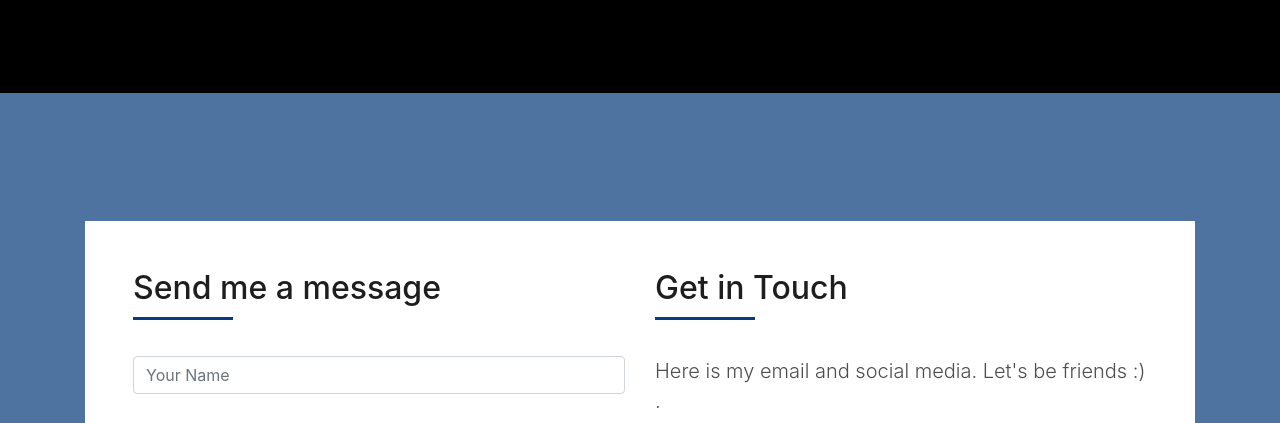
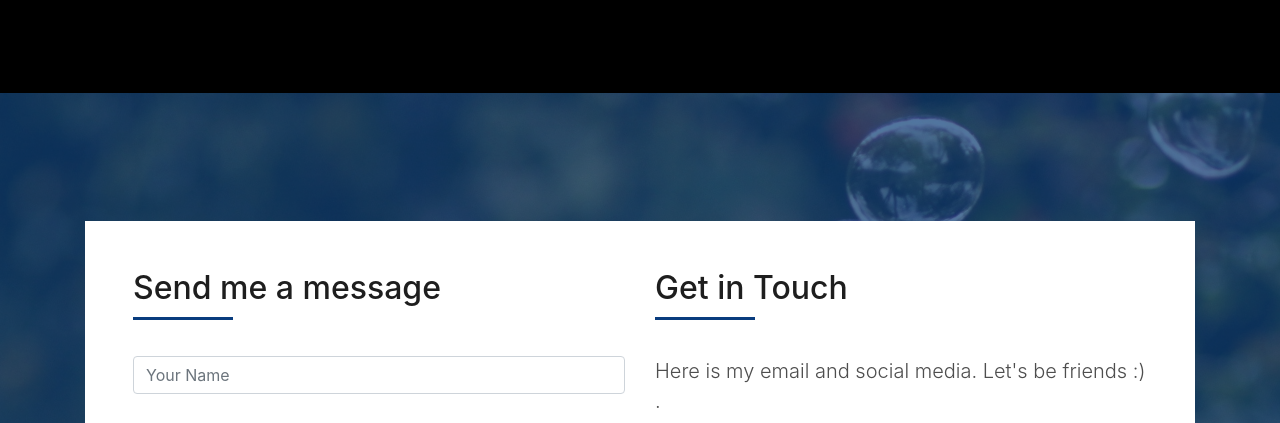
Before and after one commit to sarabepu/website, a website: page index.html in a window 1280 px wide. Shown: the part 3459-3882 px from the top of the page. Drawn offline with nearby package versions, Linux system fonts and the light colour scheme.

Commit message:
Update main.css

```diff
--- a/styles/main.css
+++ b/styles/main.css
@@ -104,7 +104,7 @@
     padding-top: 0;
 }
 
-#contact-back{
+#contact{
     background-image: url(../images/dog.jpg)
 }
 iframe {
```
